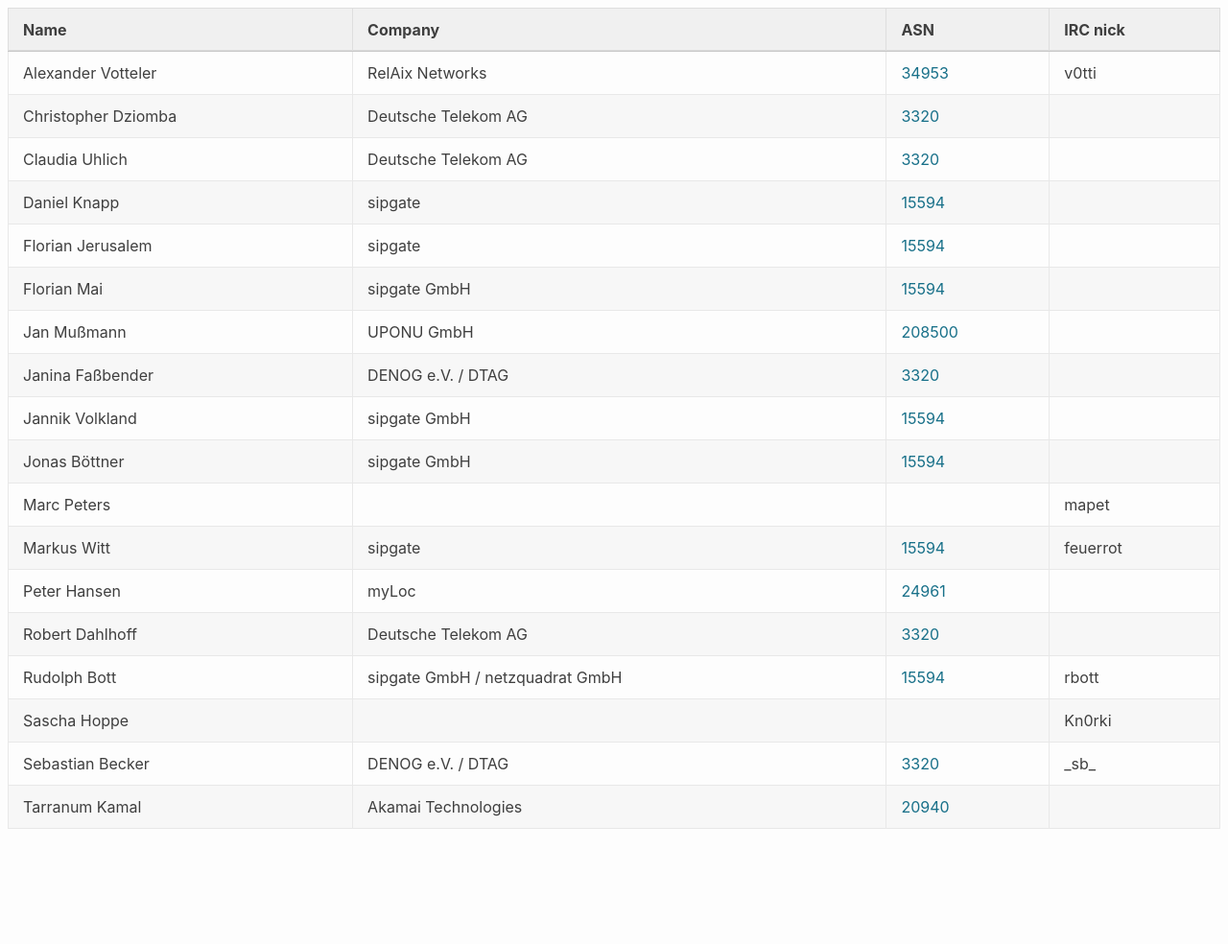
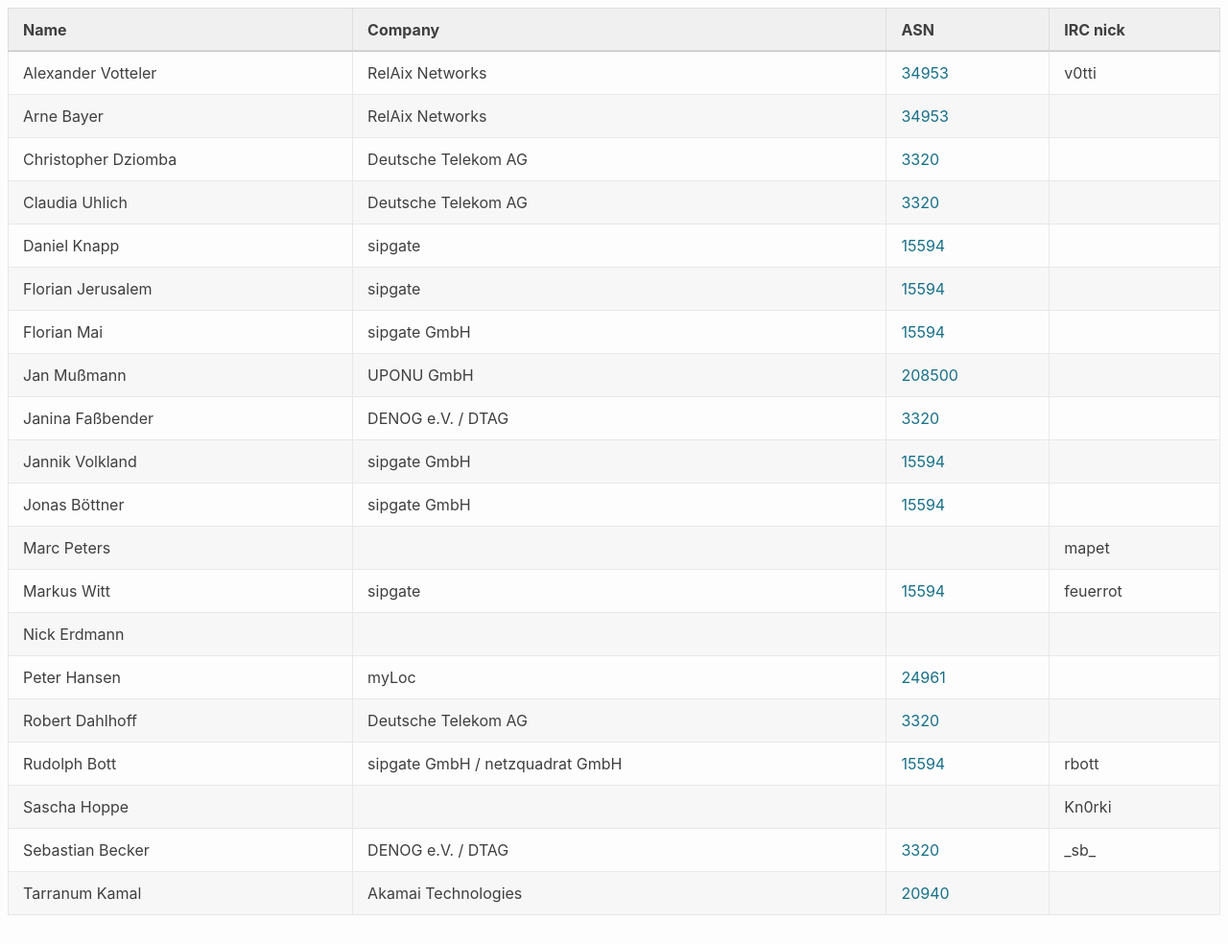
Before and after one commit to denog/pretix-attendeelist, a Jekyll site: the page built from denog-meetup-2024-03/index.markdown, in a window 1280 px wide and 984 px high. Shown: the whole window at 96% size. Built offline with Jekyll 4.4.1, drawn with Linux system fonts in a browser that asks for light colours.

Commit message:
Latest data: Fri Mar  1 12:34:53 UTC 2024

```diff
--- a/_data/attendees_denog-meetup-2024-03.json
+++ b/_data/attendees_denog-meetup-2024-03.json
@@ -3,6 +3,12 @@
     "name": "Alexander Votteler",
     "company": "RelAix Networks",
     "irc": "v0tti",
+    "asn": "34953"
+  },
+  {
+    "name": "Arne Bayer",
+    "company": "RelAix Networks",
+    "irc": null,
     "asn": "34953"
   },
   {
@@ -72,6 +78,12 @@
     "asn": "15594"
   },
   {
+    "name": "Nick Erdmann",
+    "company": null,
+    "irc": null,
+    "asn": null
+  },
+  {
     "name": "Peter Hansen",
     "company": "myLoc",
     "irc": null,
```
